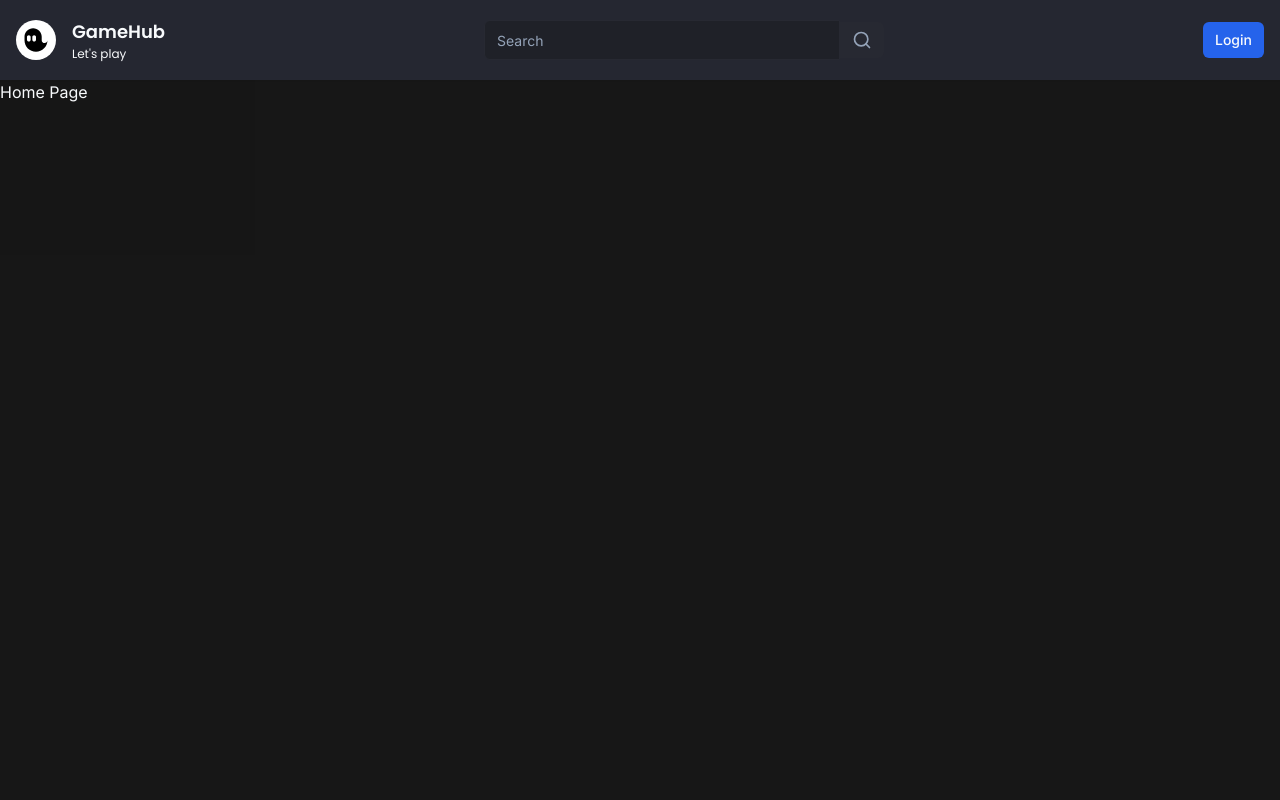
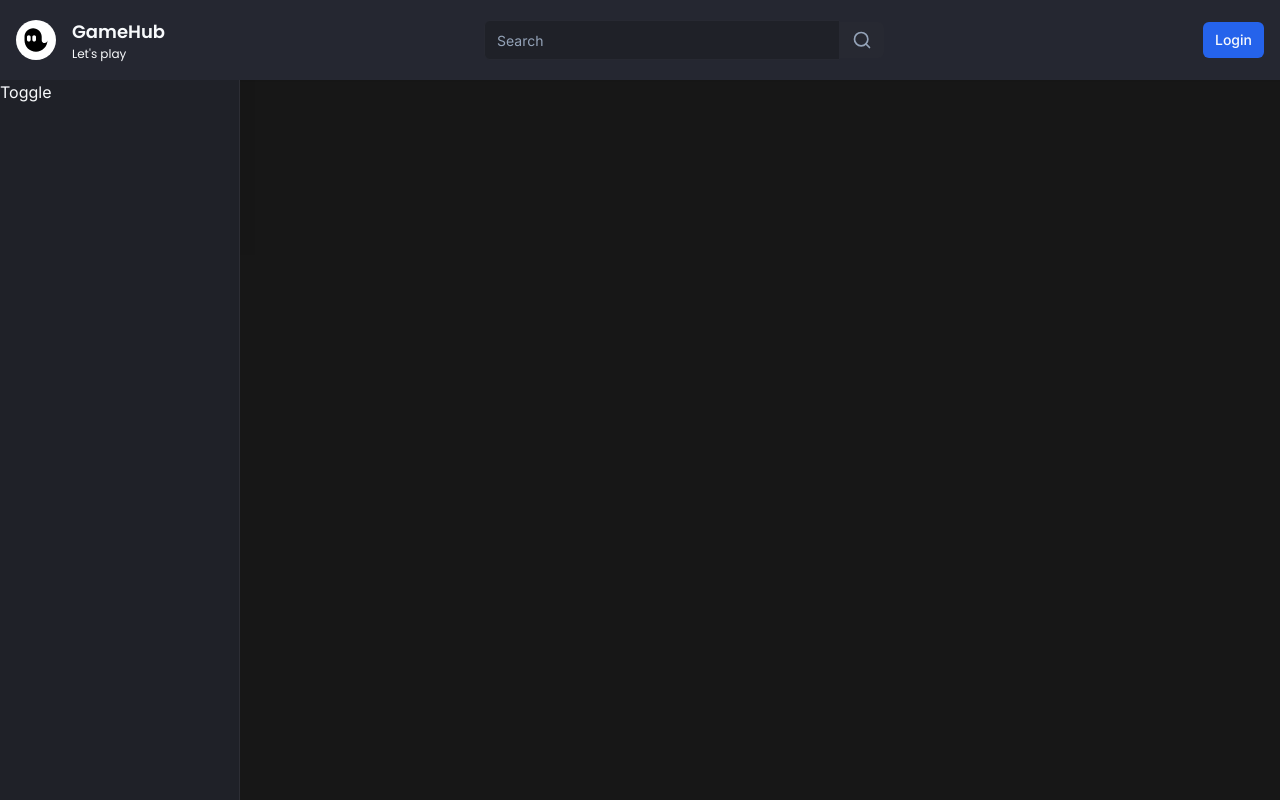
Before and after one commit to RoyDust/my-twitch, a Next.js app: page / in a window 1280 px wide. Built offline with nearby package versions, Linux system fonts and the light colour scheme; no server answers.

Commit message:
feat: 新增zustand

```diff
--- /dev/null
+++ b/app/(browse)/(home)/_components/sidebar/index.tsx
@@ -0,0 +1,13 @@
+import React, { memo } from "react";
+import { Wrapper } from "./wrapper";
+import Toggle from "./toggle";
+
+const Sidebar = () => {
+  return (
+    <Wrapper>
+      <Toggle />
+    </Wrapper>
+  );
+};
+
+export default Sidebar;
--- /dev/null
+++ b/app/(browse)/(home)/_components/sidebar/toggle.tsx
@@ -0,0 +1,7 @@
+import React, { memo } from "react";
+
+const Toggle = () => {
+  return <div>Toggle</div>;
+};
+
+export default Toggle;
--- /dev/null
+++ b/app/(browse)/(home)/_components/sidebar/wrapper.tsx
@@ -0,0 +1,23 @@
+"use client";
+
+import { cn } from "@/lib/utils";
+import { useSidebar } from "@/store/use-sidebar";
+
+interface WrapperProps {
+  children: React.ReactNode;
+}
+
+export const Wrapper = ({ children }: WrapperProps) => {
+  const { collapsed } = useSidebar((state) => state);
+
+  return (
+    <aside
+      className={cn(
+        "fixed left-0 z-50 flex h-full w-60 flex-col border-r border-[#2D2E35] bg-background",
+        collapsed && "w-[70px]",
+      )}
+    >
+      {children}
+    </aside>
+  );
+};
--- a/app/(browse)/(home)/layout.tsx
+++ b/app/(browse)/(home)/layout.tsx
@@ -1,10 +1,14 @@
 import Navbar from "./_components/navbar";
+import Sidebar from "./_components/sidebar";
 
 const BrowseLayout = ({ children }: { children: React.ReactNode }) => {
   return (
     <>
       <Navbar />
-      <div className=" flex h-full pt-20">{children}</div>
+      <div className=" flex h-full pt-20">
+        <Sidebar />
+        {children}
+      </div>
     </>
   );
 };
--- a/package.json
+++ b/package.json
@@ -22,7 +22,8 @@
     "react-dom": "^18",
     "svix": "^1.15.0",
     "tailwind-merge": "^2.1.0",
-    "tailwindcss-animate": "^1.0.7"
+    "tailwindcss-animate": "^1.0.7",
+    "zustand": "^4.4.7"
   },
   "devDependencies": {
     "@prisma/client": "^5.7.1",
--- /dev/null
+++ b/store/use-sidebar.ts
@@ -0,0 +1,13 @@
+import { create } from "zustand";
+
+interface SidebarStore {
+  collapsed: boolean;
+  onExpand: () => void;
+  onCollapsed: () => void;
+}
+
+export const useSidebar = create<SidebarStore>((set) => ({
+  collapsed: false,
+  onExpand: () => set({ collapsed: false }),
+  onCollapsed: () => set({ collapsed: true }),
+}));
```
Also changed, not shown: 1 other file (tests, documents, lock files or other folders).
